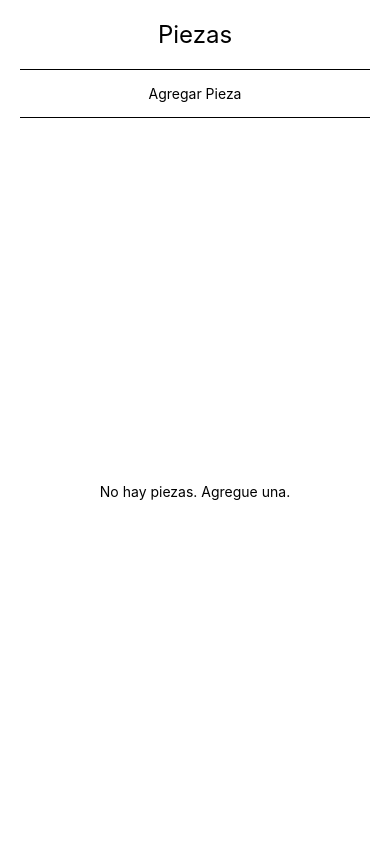
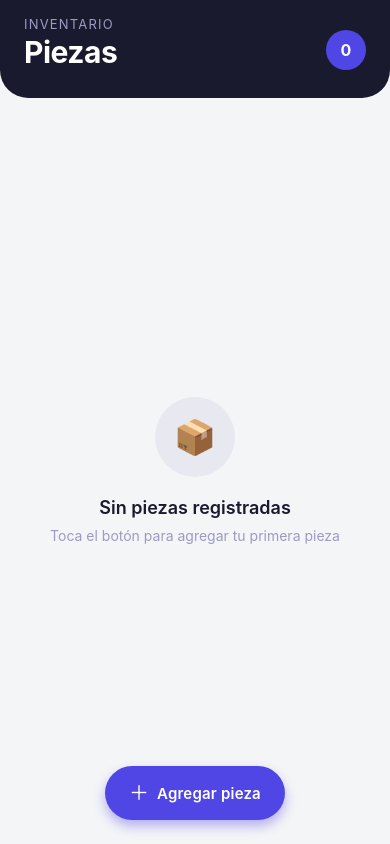
Before and after one commit to HugoLZ7/Desafio_2_DPS441, a React Native app in the folder autoparts/: screen / in a window 390 px wide. Built offline with nearby package versions, Linux system fonts and the light colour scheme.

Commit message:
Edicion de estilos de pantalla de inicio

```diff
--- a/autoparts/src/screens/HomeScreen.js
+++ b/autoparts/src/screens/HomeScreen.js
@@ -6,6 +6,7 @@ import {
   FlatList,
   TouchableOpacity,
   Alert,
+  StatusBar,
 } from "react-native";
 import AsyncStorage from "@react-native-async-storage/async-storage";
 import { useSafeAreaInsets } from "react-native-safe-area-context";
@@ -41,9 +42,8 @@ export default function HomeScreen() {
       return;
     }
     const listaActualizada = [...piezas, { ...nuevaPieza, id: uuidv4() }].sort(
-      (a, b) => new Date(b.fecha) - new Date(a.fecha),
+      (a, b) => new Date(b.fecha) - new Date(a.fecha)
     );
-
     setPiezas(listaActualizada);
     await AsyncStorage.setItem("@piezas_key", JSON.stringify(listaActualizada));
     setRegistroVisible(false);
@@ -56,29 +56,38 @@ export default function HomeScreen() {
   };
 
   return (
-    <View
-      style={[
-        styles.container,
-        { paddingTop: insets.top, paddingBottom: insets.bottom },
-      ]}
-    >
-      <Text style={styles.header}>Piezas</Text>
+    <View style={[styles.container, { paddingBottom: insets.bottom }]}>
+      <StatusBar barStyle="light-content" backgroundColor="#1a1a2e" />
 
-      <TouchableOpacity
-        style={styles.addButton}
-        onPress={() => setRegistroVisible(true)}
-      >
-        <Text>Agregar Pieza</Text>
-      </TouchableOpacity>
+      {/* Header */}
+      <View style={[styles.header, { paddingTop: insets.top + 16 }]}>
+        <View>
+          <Text style={styles.headerSubtitle}>Inventario</Text>
+          <Text style={styles.headerTitle}>Piezas</Text>
+        </View>
+        <View style={styles.badge}>
+          <Text style={styles.badgeText}>{piezas.length}</Text>
+        </View>
+      </View>
 
+      {/* Lista */}
+      <View style={styles.listContainer}>
         {piezas.length === 0 ? (
-        <View style={styles.center}>
-          <Text>No hay piezas. Agregue una.</Text>
+          <View style={styles.emptyState}>
+            <View style={styles.emptyIcon}>
+              <Text style={styles.emptyIconText}>📦</Text>
+            </View>
+            <Text style={styles.emptyTitle}>Sin piezas registradas</Text>
+            <Text style={styles.emptySubtitle}>
+              Toca el botón para agregar tu primera pieza
+            </Text>
           </View>
         ) : (
           <FlatList
             data={piezas}
             keyExtractor={(item) => item.id}
+            contentContainerStyle={styles.list}
+            showsVerticalScrollIndicator={false}
             renderItem={({ item }) => (
               <PiezaItem
                 item={item}
@@ -91,6 +100,17 @@ export default function HomeScreen() {
             )}
           />
         )}
+      </View>
+
+      {/* FAB */}
+      <TouchableOpacity
+        style={[styles.fab, { bottom: insets.bottom + 24 }]}
+        onPress={() => setRegistroVisible(true)}
+        activeOpacity={0.85}
+      >
+        <Text style={styles.fabIcon}>＋</Text>
+        <Text style={styles.fabLabel}>Agregar pieza</Text>
+      </TouchableOpacity>
 
       <ModalRegistro
         visible={registroVisible}
@@ -109,15 +129,120 @@ export default function HomeScreen() {
 }
 
 const styles = StyleSheet.create({
-  container: { flex: 1, backgroundColor: "#fff" },
-  header: { fontSize: 24, textAlign: "center", marginVertical: 20 },
-  addButton: {
-    borderTopWidth: 1,
-    borderBottomWidth: 1,
-    padding: 15,
-    marginHorizontal: 20,
+  container: {
+    flex: 1,
+    backgroundColor: "#f4f5f7",
+  },
+
+  /* ── Header ── */
+  header: {
+    backgroundColor: "#1a1a2e",
+    paddingHorizontal: 24,
+    paddingBottom: 28,
+    flexDirection: "row",
+    justifyContent: "space-between",
+    alignItems: "flex-end",
+    borderBottomLeftRadius: 28,
+    borderBottomRightRadius: 28,
+  },
+  headerSubtitle: {
+    color: "#9b9bc4",
+    fontSize: 13,
+    letterSpacing: 1.2,
+    textTransform: "uppercase",
+    marginBottom: 2,
+  },
+  headerTitle: {
+    color: "#ffffff",
+    fontSize: 30,
+    fontWeight: "700",
+    letterSpacing: -0.5,
+  },
+  badge: {
+    backgroundColor: "#4f46e5",
+    borderRadius: 20,
+    minWidth: 40,
+    height: 40,
+    justifyContent: "center",
+    alignItems: "center",
+    paddingHorizontal: 10,
+  },
+  badgeText: {
+    color: "#fff",
+    fontSize: 16,
+    fontWeight: "700",
+  },
+
+  /* ── Lista ── */
+  listContainer: {
+    flex: 1,
+  },
+  list: {
+    paddingHorizontal: 16,
+    paddingTop: 20,
+    paddingBottom: 100,
+  },
+
+  /* ── Estado vacío ── */
+  emptyState: {
+    flex: 1,
+    justifyContent: "center",
+    alignItems: "center",
+    paddingHorizontal: 40,
+  },
+  emptyIcon: {
+    width: 80,
+    height: 80,
+    borderRadius: 40,
+    backgroundColor: "#e8e9f0",
+    justifyContent: "center",
     alignItems: "center",
     marginBottom: 20,
   },
-  center: { flex: 1, justifyContent: "center", alignItems: "center" },
+  emptyIconText: {
+    fontSize: 34,
+  },
+  emptyTitle: {
+    fontSize: 18,
+    fontWeight: "600",
+    color: "#1a1a2e",
+    marginBottom: 8,
+    textAlign: "center",
+  },
+  emptySubtitle: {
+    fontSize: 14,
+    color: "#9b9bc4",
+    textAlign: "center",
+    lineHeight: 20,
+  },
+
+  /* ── FAB ── */
+  fab: {
+    position: "absolute",
+    alignSelf: "center",
+    flexDirection: "row",
+    alignItems: "center",
+    backgroundColor: "#4f46e5",
+    paddingHorizontal: 24,
+    paddingVertical: 16,
+    borderRadius: 32,
+    gap: 8,
+    shadowColor: "#4f46e5",
+    shadowOffset: { width: 0, height: 6 },
+    shadowOpacity: 0.4,
+    shadowRadius: 12,
+    elevation: 8,
+  },
+  fabIcon: {
+    color: "#fff",
+    fontSize: 20,
+    lineHeight: 22,
+    fontWeight: "400",
+  },
+  fabLabel: {
+    color: "#fff",
+    fontSize: 15,
+    fontWeight: "600",
+    letterSpacing: 0.2,
+  },
 });
```
Lines whose indentation alone changed are shown as unchanged.
